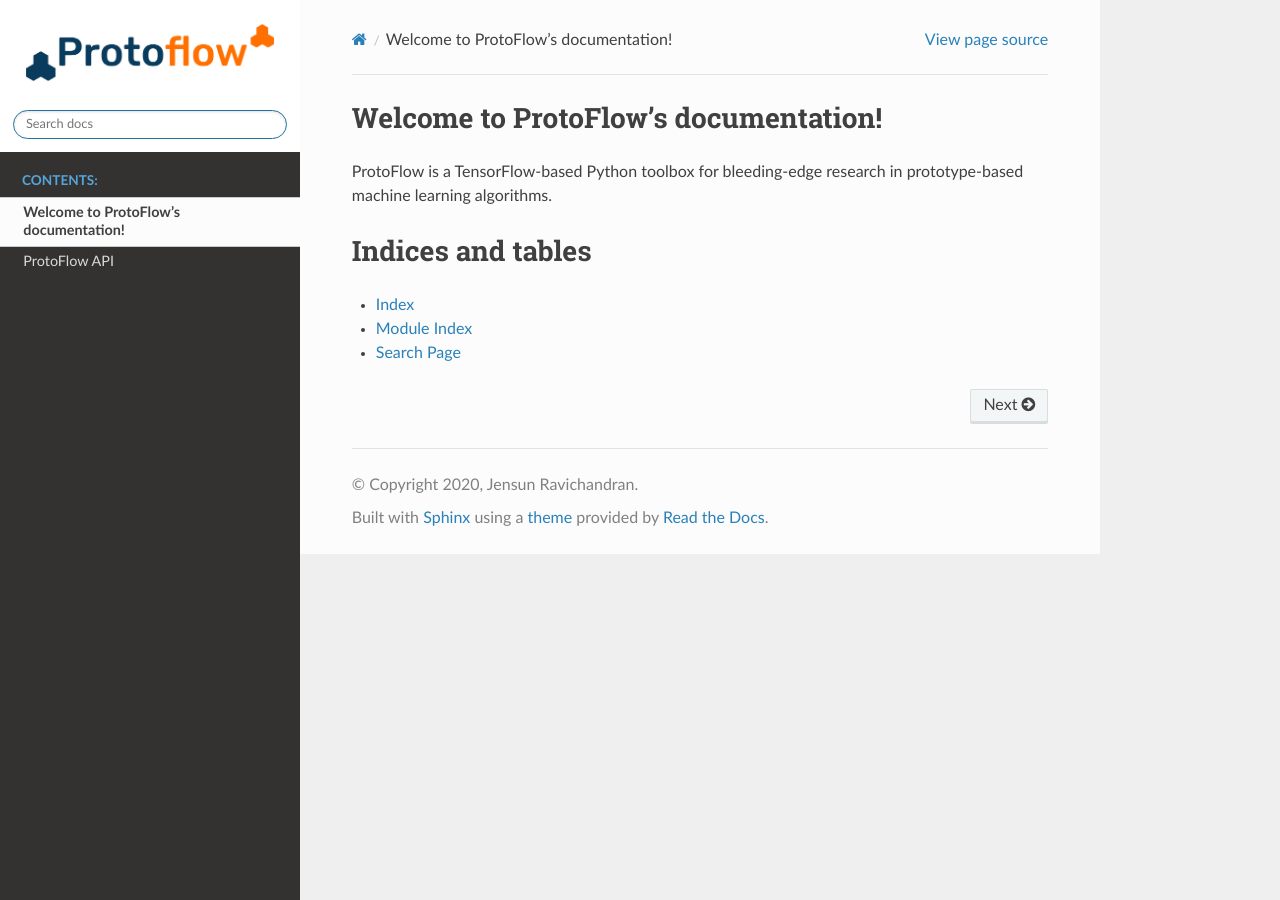
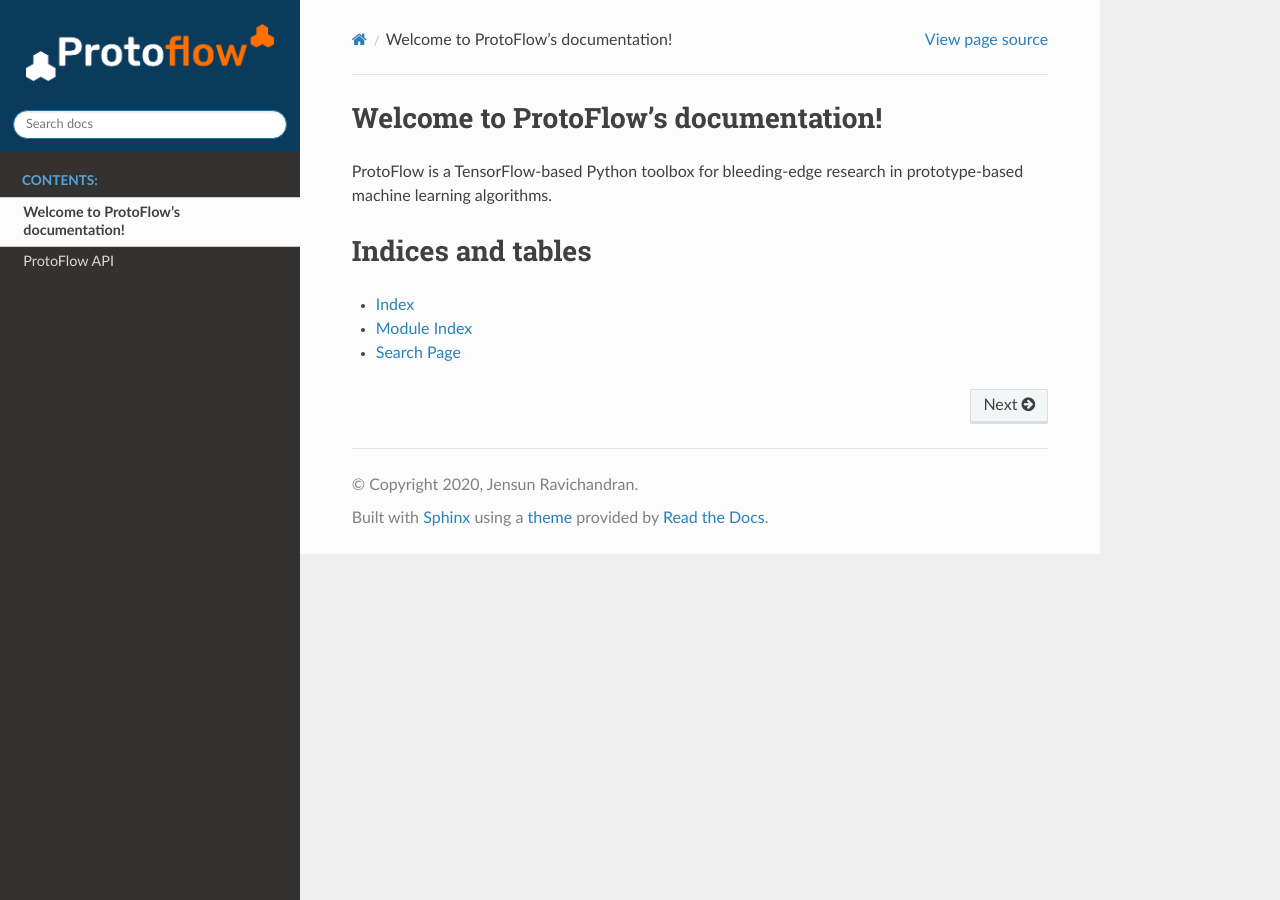
Before and after one commit to si-cim/protoflow, a Sphinx documentation site: the page built from docs/source/index.rst, in a window 1280 px wide. Built offline with Sphinx 7.4.7 and the Read the Docs theme 2.0.0, drawn with Linux system fonts in a browser that asks for light colours; nearby versions of some CDN libraries.

Commit message:
Adapt Colors for readthefdocs.

```diff
--- a/docs/source/conf.py
+++ b/docs/source/conf.py
@@ -88,7 +88,7 @@ autodoc_inherit_docstrings = False
 # https://sphinx-themes.org/
 html_theme = 'sphinx_rtd_theme'
 
-html_logo = '_static/img/ProtoFlow-logo.png'
+html_logo = '_static/img/ProtoFlow-logo-inverse.png'
 
 tf_orange = '#FF6F00'
 html_theme_options = {
@@ -96,7 +96,7 @@ html_theme_options = {
     'display_version': True,
     'prev_next_buttons_location': 'bottom',
     'style_external_links': False,
-    'style_nav_header_background': 'white',
+    'style_nav_header_background': '#0A3A5C',
     # Toc options
     'collapse_navigation': True,
     'sticky_navigation': True,
```
Also changed, not shown: docs/source/_static/img/ProtoFlow-logo-inverse.png (added).
